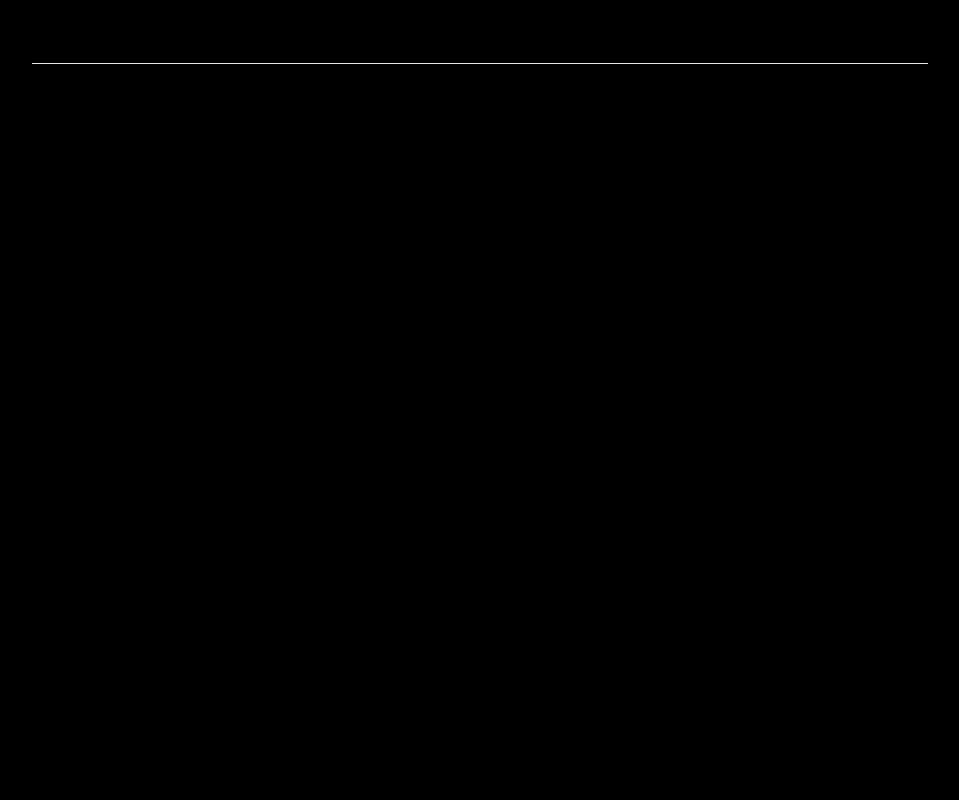
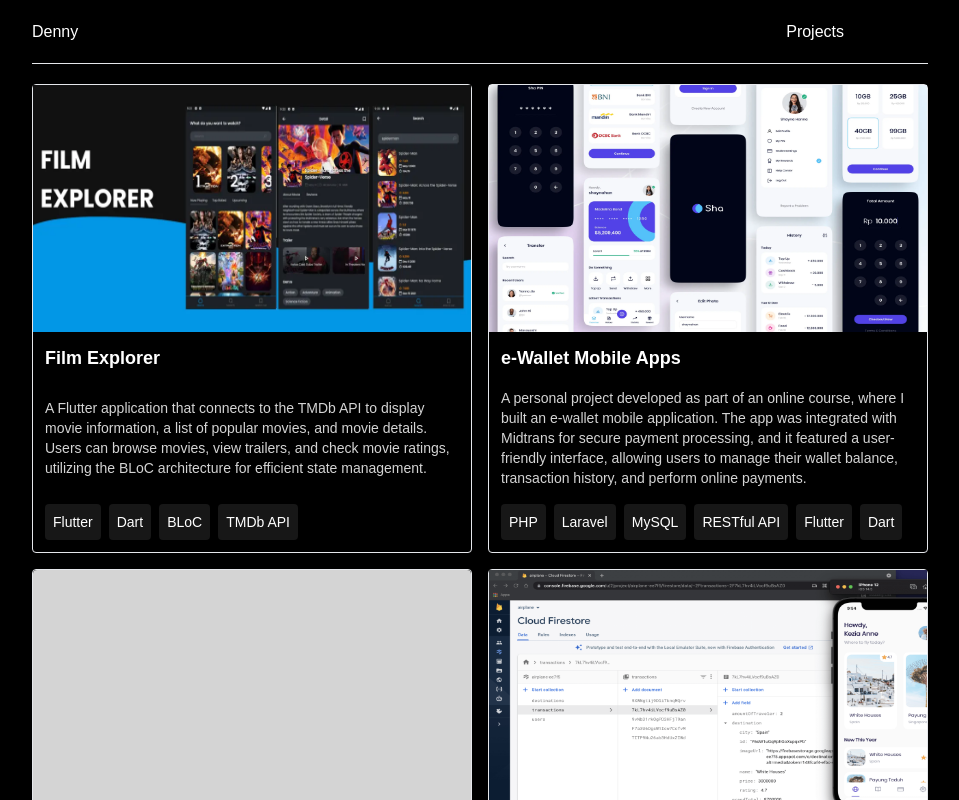
Before and after one commit to katzura1/personal-portofolio, a Next.js app: page /projects in a window 1280 px wide. Before the commit this address had no page. Shown: the top 800 px of the page, without its empty margins (160-1119 px from the left). Built offline with nearby package versions, Linux system fonts and the light colour scheme.

Commit message:
feat: projects page

```diff
--- a/app/layout.tsx
+++ b/app/layout.tsx
@@ -15,6 +15,12 @@
 }>) {
   return (
     <html lang="en">
+      <head>
+        {/*
+          Author: Denny
+          Inspired by the website: https://gungho0619.vercel.app/
+        */}
+      </head>
       <body
         className={`antialiased max-w-4xl px-4 sm:px-8 pb-32 mx-auto bg-white dark:bg-black p-4 md:p-0 md:pb-10`}
       >
--- /dev/null
+++ b/app/project/[slug]/page.tsx
@@ -0,0 +1,3 @@
+export default function Page({ params }: { params: { slug: string } }) {
+    return <div>My Post: {params.slug}</div>
+  }
--- /dev/null
+++ b/app/project/page.tsx
@@ -0,0 +1,5 @@
+export default function ProductPage(){
+    return (
+        <h1>Hello World</h1>
+    )
+}
--- /dev/null
+++ b/app/projects/page.tsx
@@ -0,0 +1,48 @@
+import { getAllPortofolios } from "@/libs/data";
+import Image from "next/image";
+
+export const metadata = {
+  title: "Projects",
+};
+
+export default function Projects() {
+  const portofolios = getAllPortofolios();
+
+  return (
+    <>
+      <section className="grid grid-cols-2 gap-4 justify-between py-5">
+        {portofolios.map((p, key) => (
+          <div className="border rounded flex flex-col" key={key}>
+            <div className="bg-neutral-300 relative rounded pt-[56.4706%]">
+              {p.thumbnail.length < 3 ? (
+                <></>
+              ) : (
+                <Image
+                  src={p.thumbnail}
+                  fill
+                  alt={p.title}
+                  priority={true}
+                  sizes="(max-width: 768px) 100vw, (max-width: 1200px) 50vw, 33vw"
+                />
+              )}
+            </div>
+            <div className="flex-1 flex flex-col gap-4 p-3 justify-between">
+              <h2 className="text-lg font-bold">{p.title}</h2>
+              <div className="text-base-text-weak text-sm">{p.description}</div>
+
+              <div className="flex flex-wrap gap-2">
+                {
+                    p.stacks.map((s, k) => (
+                        <div className="w-auto bg-base-surface rounded text-sm p-2" key={k}>
+                            {s}
+                        </div>
+                    ))
+                }
+              </div>
+            </div>
+          </div>
+        ))}
+      </section>
+    </>
+  );
+}
--- a/components/Header/index.tsx
+++ b/components/Header/index.tsx
@@ -1,5 +1,6 @@
 "use client";
 
+import Link from "next/link";
 import { useState, useEffect } from "react";
 
 export default function Header() {
@@ -17,9 +18,9 @@
   return (
     <header className="sticky top-0 z-20 flex h-16 border-b bg-base-bg/60 backdrop-blur border-base-border">
        <nav className="flex w-full items-center gap-6 sm:gap-9">
-          <a
+          <Link
             className="block overflow-hidden transition-all group relative w-full"
-            href="/"
+            href={"/"}
           >
             <span className="inline-block group-hover:-translate-y-full transition-all ease-in-out">
               Denny
@@ -27,14 +28,14 @@
             <span className="inline opacity-0 group-hover:opacity-100 absolute top-0 left-0 translate-y-full group-hover:translate-y-0 transition-all ease-in-out">
               Full Stack Developer
             </span>
-          </a>
+          </Link>
           <div className="flex items-center gap-4 sm:gap-6 transition-all">
-            <a
+            <Link
               className="focus-outline rounded transition-all ease-in-out"
-              href="/projects"
+              href={"/projects"}
             >
               Projects
-            </a>
+            </Link>
           </div>
           <div className="ml-auto flex items-center gap-4 transition-all">
             <a
--- a/containers/home-page/detail-section/index.tsx
+++ b/containers/home-page/detail-section/index.tsx
@@ -112,12 +112,14 @@
 ];
 
 const ExperienceSection = () => {
+
+  const options: Intl.DateTimeFormatOptions = {
+    year: "numeric",
+    month: "short",
+  };
+
   // Function to format date
   const formatDate = (date: Date) => {
-    const options: Intl.DateTimeFormatOptions = {
-      year: "numeric",
-      month: "short",
-    };
     return date.toLocaleDateString(undefined, options);
   };
 
@@ -140,13 +142,13 @@
 
   return (
     <div className="flex flex-col gap-6">
-      <h3 className="text-lg font-bold">Experience</h3>
+      <h3 className="text-lg font-bold">Experiences</h3>
       {experiences.map((exp, key) => {
         const start = exp.start_from;
         const end = exp.end_from;
-
         const formattedStart = formatDate(start);
         const formattedEnd = formatDate(end);
+        const currentYearMonth = formatDate(new Date());
         const duration = calculateDuration(start, end);
 
         return (
@@ -168,7 +170,7 @@
               )}
             </div>
             <div className="text-sm text-base-text-weak">
-              {`${formattedStart} - ${formattedEnd} (${
+              {`${formattedStart} - ${formattedEnd == currentYearMonth ? 'Current' : formattedEnd} (${
                 duration.years + " " + duration.months
               })`}
             </div>
--- a/containers/home-page/project-section/index.tsx
+++ b/containers/home-page/project-section/index.tsx
@@ -1,20 +1,24 @@
 import { getTopTwoPortofolios } from "@/libs/data";
-import { get } from "http";
 import Image from "next/image";
+import Link from "next/link";
 
 export default function ProjectSection() {
   return (
-    <section className="flex flex-col gap-9">
+    <section className="flex flex-col gap-9 items-start">
       <h3 className="text-3xl font-bold">Projects</h3>
 
       <div className="flex flex-col lg:flex-row gap-4">
         {getTopTwoPortofolios().map((portofolio, key) => (
-          <div
-            key={key}
-            className="w-full border rounded flex flex-col gap-4"
-          >
+          <div key={key} className="w-full border rounded flex flex-col gap-4">
             <div className="bg-neutral-300 relative rounded pt-[56.4706%]">
-              <Image className="grayscale hover:grayscale-0" src={portofolio.thumbnail} fill alt={portofolio.title} />
+              <Image
+                className="grayscale hover:grayscale-0"
+                src={portofolio.thumbnail}
+                fill
+                alt={portofolio.title}
+                priority={true}
+                sizes="(max-width: 768px) 100vw, (max-width: 1200px) 50vw, 33vw"
+              />
             </div>
 
             <div className="flex flex-col gap-2 p-5">
@@ -26,6 +30,10 @@
           </div>
         ))}
       </div>
+
+      <Link className="focus-outline inline-flex select-none items-center justify-center whitespace-nowrap rounded border px-5 py-4 text-base font-bold leading-none transition border-base-border bg-transparent text-primary-text hover:border-primary-border" href={"/projects"}>
+        View All
+      </Link>
     </section>
   );
 }
--- a/libs/data.ts
+++ b/libs/data.ts
@@ -6,28 +6,31 @@
         "client": "Personal Project",
         "start_date": new Date("2024-01-01"),
         "end_date": new Date("2024-02-28"),
-        "thumbnail": "/portofolios/film_explorer.png",
-        "stacks": ["Flutter", "Dart", "BLoC", "TMDb API"]
+        "thumbnail": "/portofolios/film_explorer.webp",
+        "stacks": ["Flutter", "Dart", "BLoC", "TMDb API"],
+        "slug": "film-explorer"
     },
     {
         "title": "e-Wallet Mobile Apps",
-        'type' : 'Mobile Application',
+        "type": "Mobile Application",
         "description": "A personal project developed as part of an online course, where I built an e-wallet mobile application. The app was integrated with Midtrans for secure payment processing, and it featured a user-friendly interface, allowing users to manage their wallet balance, transaction history, and perform online payments.",
         "client": "Personal Project",
         "start_date": new Date("2023-06-01"),
         "end_date": new Date("2023-06-30"),
         "thumbnail": "/portofolios/flutter_bank.webp",
-        "stacks": ["PHP", "Laravel", "MySQL", "RESTful API", "Flutter", "Dart"]
+        "stacks": ["PHP", "Laravel", "MySQL", "RESTful API", "Flutter", "Dart"],
+        "slug": "e-wallet-mobile-apps"
     },
     {
         "title": "HRIS Mobile (Backend)",
-        'type' : 'API',
+        "type": "API",
         "description": "Developed and maintained the backend for a Human Resource Information System (HRIS) mobile application, using Laravel Framework. The project involved building secure APIs for handling employee data, attendance tracking, and leave management. Additionally, I implemented database optimization and ensured smooth integration with the mobile frontend to enhance user experience.",
         "client": "PT. Mutu Jaya Utama",
         "start_date": new Date("2023-03-01"),
         "end_date": new Date("2023-05-30"),
         "thumbnail": "/",
-        "stacks": ["PHP", "Laravel", "MySQL", "RESTful API"]
+        "stacks": ["PHP", "Laravel", "MySQL", "RESTful API"],
+        "slug": "hris-mobile-backend"
     },
     {
         "title": "Airplane Travel Ticket Mobile Apps",
@@ -36,8 +39,9 @@
         "client": "Personal Project",
         "start_date": new Date("2022-10-01"),
         "end_date": new Date("2022-10-30"),
-        "thumbnail": "/portofolios/flutter_pesawat.webp",
-        "stacks": ["Firebase", "Flutter", "Dart"]
+        "thumbnail": "/portofolios/flutter_pesawat.png",
+        "stacks": ["Firebase", "Flutter", "Dart"],
+        "slug": "airplane-travel-ticket-mobile-apps"
     },
 ];
 
```
Also changed, not shown: public/portofolios/film_explorer.webp (added).
